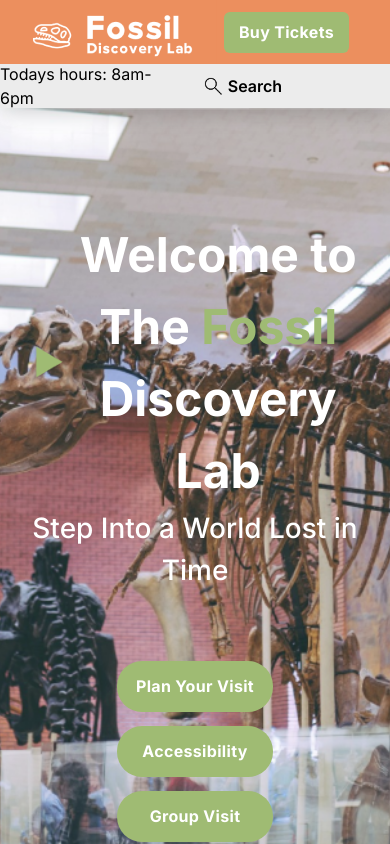
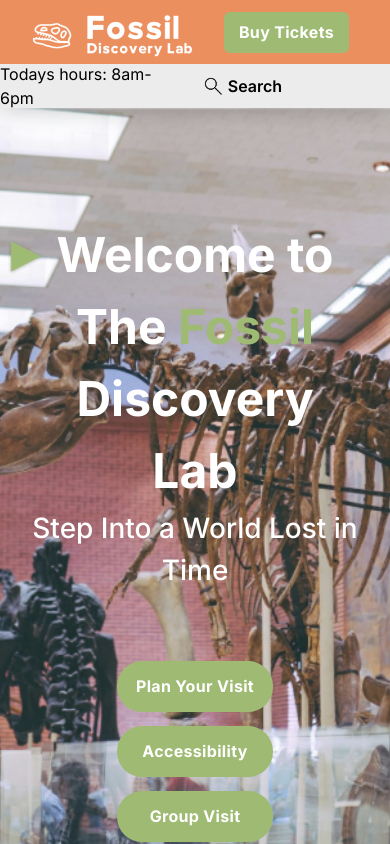
Before and after one commit to faoroj/FossilDiscoveryLab, a React (Vite) app in the folder FossilDiscoveryLab/: page / in a window 390 px wide. Shown: the top 844 px of the page. Built offline with nearby package versions, Linux system fonts and the light colour scheme.

Commit message:
Hero Section Responsiveness

```diff
--- a/FossilDiscoveryLab/src/components/home/Hero.jsx
+++ b/FossilDiscoveryLab/src/components/home/Hero.jsx
@@ -3,18 +3,24 @@ import { Link } from 'react-router-dom';
 
 const Hero = () => {
   return (
-    <section
-      id="home"
-      className={`flex md:flex-row flex-col relative`}>
+    <section id="home" className={`flex md:flex-row flex-col relative`}>
 
       <img src={hero} alt='hero' className='flex-shrink-0 self-stretch w-full h-screen object-cover'/>
 
 
       <div className='padding absolute inset-0 flexCenter text-center flex-col'>
 
-        <div className='flexCenter'>
-          <img src={pointer} alt="pointer" className='w-[39px] h-[39px] mr-3 border-none'/>
-          <h1 className='text-bold-48 text-flat'>Welcome to The <span className='text-secondary'>Fossil</span> Discovery Lab</h1>
+        <div className='flexCenter relative'>
+          <h1 className='text-bold-48 text-flat relative'>
+            <span className="relative">
+              <img
+                src={pointer}
+                alt="pointer"
+                className='w-[39px] h-[39px] absolute left-[-50px] top-[32px] transform -translate-y-1/2'
+              />
+              Welcome to The <span className='text-secondary'>Fossil</span> Discovery Lab
+            </span>
+          </h1>
         </div>
 
         <h2 className='text-medium-28 text-flat'>Step Into a World Lost in Time</h2>
```
